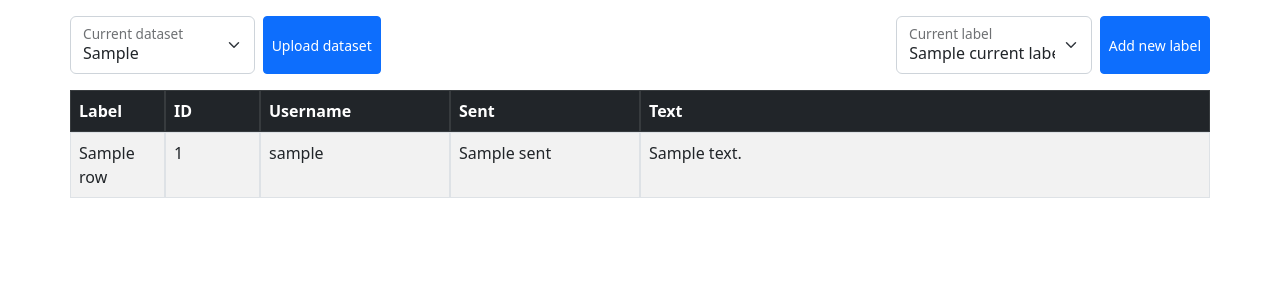
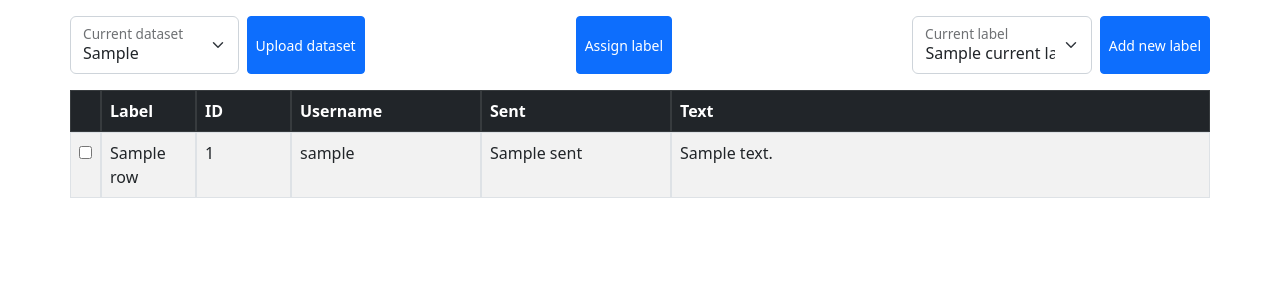
Before and after one commit to TurboGoose/CCA-web, a Flask app: template src/templates/viewer.html in a window 1280 px wide. Shown: the part 56-356 px from the top of the page. Run offline with Flask 3, Linux system fonts and the light colour scheme; the template is opened without the code that fills it: most values are stand-ins (such as "Sample title", 1, 10 or a date in 2020); parts of the project's set-up code (start-up, migrations or seed data) failed here and were passed over.

Commit message:
Add checkboxes to the view

```diff
--- a/src/templates/viewer.html
+++ b/src/templates/viewer.html
@@ -46,8 +46,15 @@
             </select>
             <label for="chooseDatasetSelect">Current dataset</label>
         </div>
-        <button type="button" class="btn btn-primary btn-sm ms-2" data-bs-toggle="modal" data-bs-target="#uploadFileModal">
+        <button type="button" class="btn btn-primary btn-sm ms-2" data-bs-toggle="modal"
+                data-bs-target="#uploadFileModal">
             Upload dataset
+        </button>
+    </div>
+
+    <div class="d-flex justify-content-center">
+        <button id="assignLabelButton" type="button" class="btn btn-primary btn-sm">
+            Assign label
         </button>
     </div>
 
@@ -123,22 +130,24 @@
         <table class="table table-striped table-bordered">
         <thead class="table-dark sticky-top">
         <tr class="row">
+            <th class="col-auto"><input style="opacity:0;" type="checkbox" disabled/></th>
             <th class="col-1">Label</th>
             <th class="col-1">ID</th>
             <th class="col-2">Username</th>
             <th class="col-2">Sent</th>
-            <th class="col-6">Text</th>
+            <th class="col">Text</th>
         </tr>
         </thead>
 
         <tbody>
         {% for index, row in data.iterrows() %}
             <tr class="row">
+                <td class="col-auto"><input type="checkbox" id="checkbox-{{ index }}"/></td>
                 <td class="col-1">{{ row["label"] if row["label"] is not none else "-" }}</td>
                 <td class="col-1">{{ index }}</td>
                 <td class="col-2">{{ row["username"] }}</td>
                 <td class="col-2">{{ row["sent"] }}</td>
-                <td class="col-6" style="word-break: break-word">{{ row["text"]|safe }}</td>
+                <td class="col" style="word-break: break-word">{{ row["text"]|safe }}</td>
             </tr>
         {% endfor %}
         </tbody>
```
